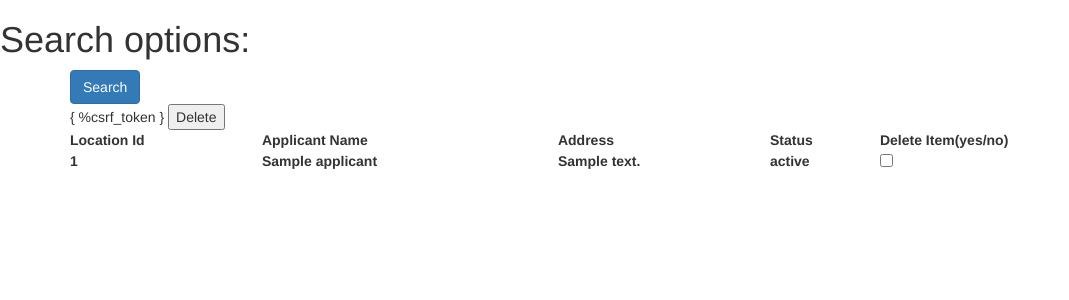
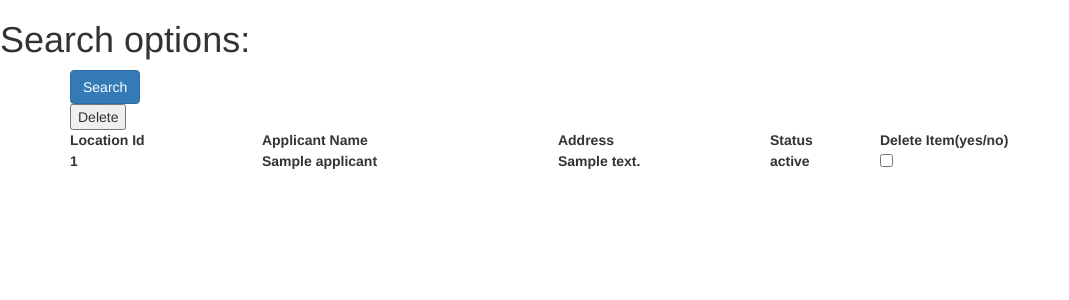
Before and after one commit to rahulgurnani/data_api, a Django app: template api_app/templates/search.html in a window 1280 px wide. Shown: the top 300 px of the page, without its empty margins (0-1069 px from the left). Run offline with Django 3.2, Linux system fonts and the light colour scheme; the template is opened without the code that fills it: most values are stand-ins (such as "Sample title", 1, 10 or a date in 2020); lists and menus that the app fills with data are empty; parts of the project's set-up code (start-up, migrations or seed data) failed here and were passed over; some libraries are stand-ins or nearby versions.

Commit message:
search template update

```diff
--- a/api_app/templates/search.html
+++ b/api_app/templates/search.html
@@ -14,7 +14,7 @@
         <button type="submit" class="btn btn-primary" >Search</button>
       </form>
       <form method="post">
-        { %csrf_token }
+        {% csrf_token %}
       <table style="width:100%">
         <tr>
           <th>
```
